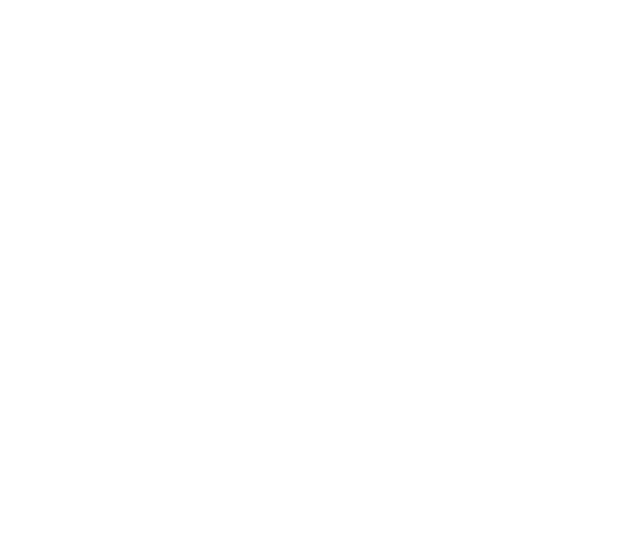
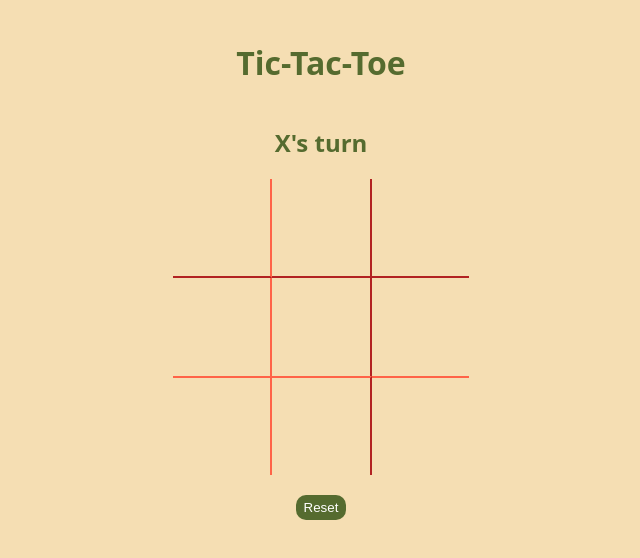
Before and after one commit to Labeodan/tic-tac-toe-lab, a plain HTML site: page index.html in a window 1280 px wide. Shown: the whole page, without its empty margins (319-959 px from the left). Drawn offline with Linux system fonts and the light colour scheme.

Commit message:
Lab completed

```diff
--- a/css/style.css
+++ b/css/style.css
@@ -0,0 +1,78 @@
+body {
+  background-color: wheat;
+  /* Use a system font, if none are available use an available sans-sarif */
+  font-family: system-ui, sans-serif;
+  margin: 0;
+}
+
+#container {
+  margin-top: 20px;
+  display: flex;
+  flex-direction: column;
+  align-items: center;
+  height: fit-content;
+}
+h1 {
+    color: darkolivegreen;
+
+}
+
+h2 {
+    color: darkolivegreen;
+}
+.board {
+  display: flex;
+  flex-wrap: wrap;
+  width: 325px;
+  justify-content: center;
+}
+
+.sqr {
+  width: 30%;
+  aspect-ratio: 1/1;
+  border: 3px solid black;
+  font-size: 60px;
+  text-align: center;
+  border: none;
+}
+
+#reset {
+  width: 50px;
+  aspect-ratio: 1/0.5;
+  margin-top: 20px;
+  background-color: darkolivegreen;
+  color: white;
+  border-radius: 10px;
+  border: none;
+  cursor: pointer;
+}
+
+/* Add borders selectively */
+
+/* Top row */
+.sqr:nth-child(1),
+.sqr:nth-child(2),
+.sqr:nth-child(3) {
+  border-bottom: 2px solid firebrick;
+}
+
+/* Bottom row */
+.sqr:nth-child(7),
+.sqr:nth-child(8),
+.sqr:nth-child(9) {
+  border-top: 2px solid tomato;
+}
+
+/* Left column */
+.sqr:nth-child(1),
+.sqr:nth-child(4),
+.sqr:nth-child(7) {
+  border-right: 2px solid tomato;
+}
+
+/* Middle column */
+.sqr:nth-child(2),
+.sqr:nth-child(5),
+.sqr:nth-child(8) {
+  border-right: 2px solid firebrick;
+}
--- a/index.html
+++ b/index.html
@@ -1,13 +1,29 @@
 <!DOCTYPE html>
 <html lang="en">
 <head>
-    <meta charset="UTF-8">
-    <meta name="viewport" content="width=device-width, initial-scale=1.0">
-    <title>Tic-Tac-Toe</title>
-    <link rel="stylesheet" href="./css/style.css">
-    <script defer src="./scripts/app.js"></script>
+  <meta charset="UTF-8">
+  <meta name="viewport" content="width=device-width, initial-scale=1.0">
+  <link rel="stylesheet" href="./css/style.css">
+  <script defer src="./scripts/app.js"></script>
+  <title>Tic-Tac-Toe</title>
 </head>
 <body>
+    <div id="container">
+        <h1>Tic-Tac-Toe</h1>
+        <h2 id="message">Message</h2>
 
+        <section class="board">
+            <div class="sqr" id="0"></div>
+            <div class="sqr" id="1"></div>
+            <div class="sqr" id="2"></div>
+            <div class="sqr" id="3"></div>
+            <div class="sqr" id="4"></div>
+            <div class="sqr" id="5"></div>
+            <div class="sqr" id="6"></div>
+            <div class="sqr" id="7"></div>
+            <div class="sqr" id="8"></div>
+        </section>
+        <button id="reset">Reset</button>
+    </div>
 </body>
 </html>
--- a/scripts/app.js
+++ b/scripts/app.js
@@ -0,0 +1,134 @@
+/*-------------------------------- Constants --------------------------------*/
+const squareEls = document.querySelectorAll(".sqr");
+const messageEl = document.querySelector("#message");
+// console.log(squareEls, messageEl);
+const resetBtn = document.querySelector("#reset")
+
+/*---------------------------- Variables (state) ----------------------------*/
+let board = ["", "", "", "", "", "", "", "", ""];
+let turn = "X";
+let winner = false;
+let tie = false;
+const winningCombos = [
+  // Rows
+  [0, 1, 2],
+  [3, 4, 5],
+  [6, 7, 8],
+
+  // Columns
+  [0, 3, 6],
+  [1, 4, 7],
+  [2, 5, 8],
+
+  // Diagonals
+  [0, 4, 8],
+  [2, 4, 6],
+];
+
+/*------------------------ Cached Element References ------------------------*/
+
+
+/*-------------------------------- Functions --------------------------------*/
+// const updateBoard = function() {
+//     squareEls.forEach((squ) => {
+//      squ.textContent = board[squ.id]
+//     })
+// }
+
+const updateBoard = function () {
+  board.forEach((element, index) => {
+    const square = squareEls[index];
+
+    if (element === "X") {
+      square.textContent = "X";
+      square.style.color = "tomato";
+    } else if (element === "O") {
+      square.textContent = "O";
+      square.style.color = "firebrick";
+    //   square.classList.add("red-text-color")
+    } else {
+      square.textContent = "";
+      //   square.style.color = "";
+    }
+  });
+};
+
+const updateMessage = function () {
+  if (winner === false && tie === false) {
+    messageEl.textContent = `${turn}'s turn`;
+  } else if (winner === false && tie === true) {
+    messageEl.textContent = "It's a tie";
+  } else {
+    messageEl.textContent = "Congatulations, you won!";
+  }
+};
+
+const render = function () {
+  updateBoard();
+  updateMessage();
+};
+
+const init = function () {
+    board = ["", "", "", "", "", "", "", "", ""];
+    turn = "X";
+    winner = false;
+    tie = false;
+    render()
+};
+
+init();
+
+const placePiece = function (index) {
+  board[index] = turn;
+};
+
+const checkForWinner = function () {
+  winningCombos.forEach((combo) => {
+    let values = {
+      X: board[combo[0]],
+      Y: board[combo[1]],
+      Z: board[combo[2]],
+    };
+
+    if (!values.X) {
+      return;
+    } else if (values.X === values.Y && values.X === values.Z) {
+      winner = true;
+    }
+  });
+};
+
+const checkForTie = function () {
+  if (winner) {
+    return;
+  } else if (board.some((sqr) => sqr === "")) {
+    return;
+  } else {
+    tie = true;
+  }
+};
+
+const switchPlayerTurn = function () {
+  if (winner) {
+    return;
+  } else {
+    turn = turn === "X" ? "O" : "X";
+  }
+};
+
+const handelClick = function (e) {
+  const id = e.target.id;
+  placePiece(id);
+  checkForWinner();
+  checkForTie();
+  switchPlayerTurn();
+  render();
+};
+
+/*----------------------------- Event Listeners -----------------------------*/
+
+squareEls.forEach((sqr) => {
+  sqr.addEventListener("click", handelClick);
+});
+
+resetBtn.addEventListener("click", init)
```
Also changed, not shown: 1 other file.
